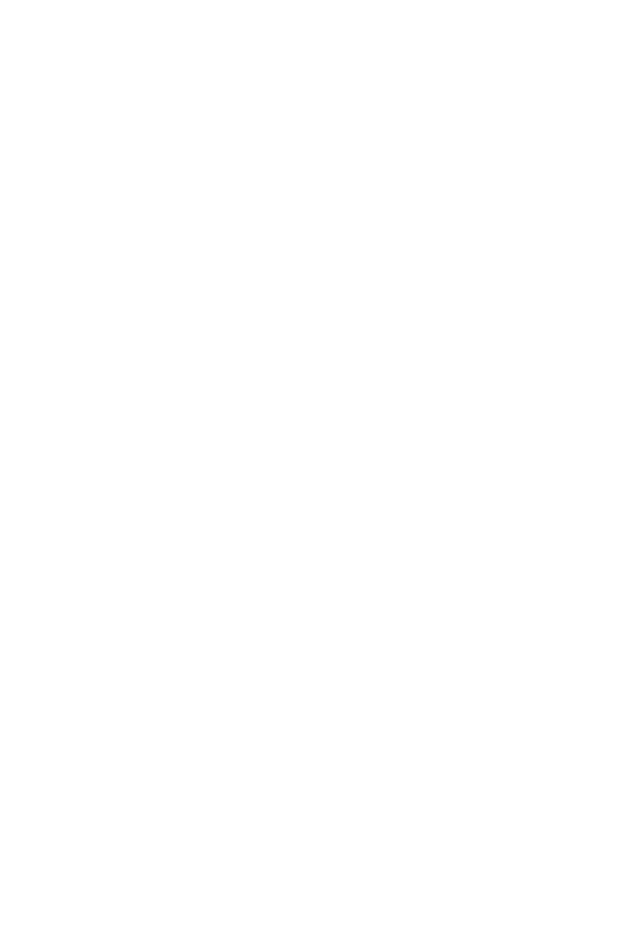
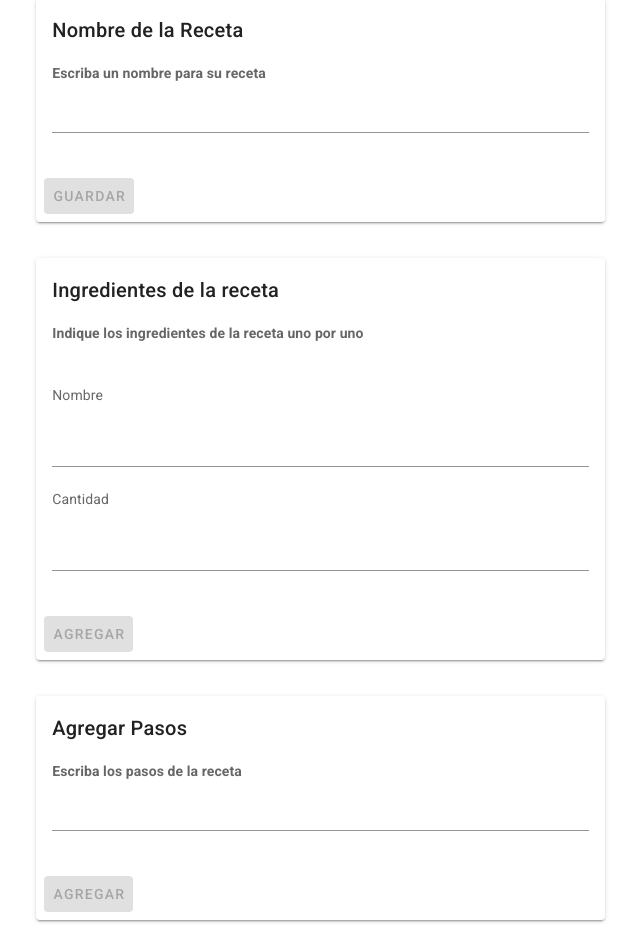
Before and after one commit to CaffoAaron/Homemade_web_Frontend-Experimentos, a Vue app: page /homechef/recipe/add in a window 1280 px wide. Shown: the part 130-1082 px from the top of the page, without its empty margins (122-762 px from the left). Before the commit the page ends 800 px from the top, so only its background shows below. Built offline with nearby package versions, Linux system fonts and the light colour scheme.

Commit message:
create-recipe added and implemented

```diff
--- /dev/null
+++ b/src/components/create-recipe.vue
@@ -0,0 +1,132 @@
+<template>
+    <v-container>
+        <v-row>
+            <v-col cols="1"></v-col>
+            <v-col cols="6">
+                <h2 class="mb-4">Agregar una receta:</h2>
+                <v-card class="mb-9">
+                    <v-card-title>Nombre de la Receta</v-card-title>
+                    <v-card-text>
+                        <v-form v-model="isValidName">
+                            <h4>Escriba un nombre para su receta</h4>
+                            <v-text-field
+                                    v-model="recipeName"
+                                    :rules="textRules"
+                                    required>
+                            </v-text-field>
+                        </v-form>
+                    </v-card-text>
+                    <v-card-actions>
+                        <v-btn v-on:click="greet" :disabled="!isValidName" color="primary" @click="postRecipe(recipeName)">Guardar</v-btn>
+                    </v-card-actions>
+                </v-card>
+
+                <v-card class="mb-9">
+                    <v-card-title>Ingredientes de la receta</v-card-title>
+                    <v-card-text>
+                        <v-form v-model="isValidIngredient">
+                            <h4 class="mb-10">Indique los ingredientes de la receta uno por uno</h4>
+                            <p>Nombre</p>
+                            <v-text-field
+                                v-model="ingredient"
+                                :rules="textRules"
+                                required>
+                            </v-text-field>
+                            <p>Cantidad</p>
+                            <v-text-field
+                                v-model="ingredientQuantity"
+                                :rules="textRules"
+                                required>
+                            </v-text-field>
+                        </v-form>
+                    </v-card-text>
+                    <v-card-actions>
+                        <v-btn v-on:click="greet" :disabled="!isValidIngredient" color="primary" @click="postIngredient(ingredient, ingredientQuantity)">Agregar</v-btn>
+                    </v-card-actions>
+                </v-card>
+
+                <v-card class="mb-9">
+                    <v-card-title>Agregar Pasos</v-card-title>
+                    <v-card-text>
+                        <v-form v-model="isValidStep">
+                            <h4>Escriba los pasos de la receta</h4>
+                            <v-text-field
+                                    v-model="recipeStep"
+                                    :rules="textRules"
+                                    required>
+                            </v-text-field>
+                        </v-form>
+                    </v-card-text>
+                    <v-card-actions>
+                        <v-btn v-on:click="greet" :disabled="!isValidStep" color="primary" @click="postStep(recipeStep)">Agregar</v-btn>
+                    </v-card-actions>
+                </v-card>
+            </v-col>
+        </v-row>
+    </v-container>
+
+</template>
+
+<script>
+    import axios from 'axios'
+
+    export default {
+        name: "create-recipe",
+        data: () => ({
+            loading: false,
+            selection: 1,
+            recipeSteps:[],
+            ingredients:[],
+            isValidName: true,
+            isValidIngredient: true,
+            isValidStep: true,
+            textRules: [
+                v => !!v || 'This filed cannot be empty',
+            ],
+        }),
+        created() {
+
+        },
+        methods: {
+
+            greet: function () {
+
+                alert('Se Ha Guardado correctamente  !')
+
+            },
+
+            postRecipe(recipeName){
+                const newRecipe = {
+                    "nameRecipe": recipeName,
+                    "instructions": "string",
+                };
+                axios.post('https://homemadeapi.azurewebsites.net/api/recipe/userchefid?userchefId=100', newRecipe).catch(e=> {
+                    this.errors.push(e);
+                });
+            },
+
+            postIngredient(ingredient, ingredientQuantity){
+                const newIngredient = {
+                    "name": ingredient,
+                    "quantity": ingredientQuantity
+                };
+                axios.post('https://homemadeapi.azurewebsites.net/api/ingredient/3', newIngredient).catch(e=> {
+                    this.errors.push(e);
+                });
+            },
+
+            postStep(recipeStep){
+                const newStep = {
+                    "instructions": recipeStep,
+                };
+                axios.post('https://homemadeapi.azurewebsites.net/api/recipesteps/recipeid?recipeId=3', newStep).catch(e=> {
+                    this.errors.push(e);
+                });
+            },
+        }
+    }
+</script>
+
+<style scoped>
+
+</style>
--- a/src/router/index.js
+++ b/src/router/index.js
@@ -37,6 +37,11 @@
     path: '/homechef/recipe',
     name: 'recipe',
     component: () => import('../components/recipe')
+  },
+  {
+    path: '/homechef/recipe/add',
+    name: 'new-recipe',
+    component: () => import('../components/create-recipe')
   }
 ]
 
```
